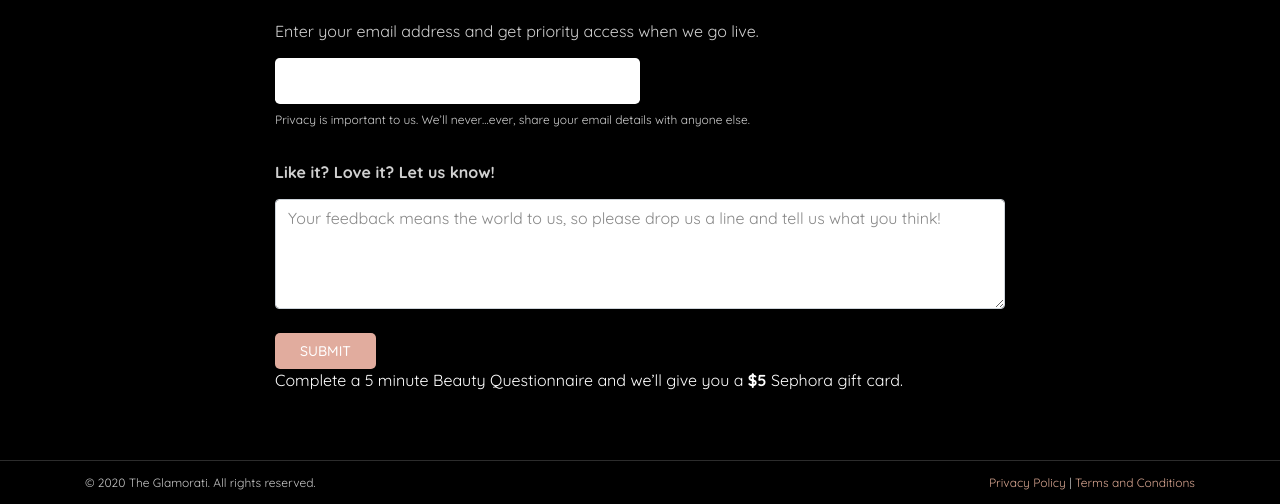
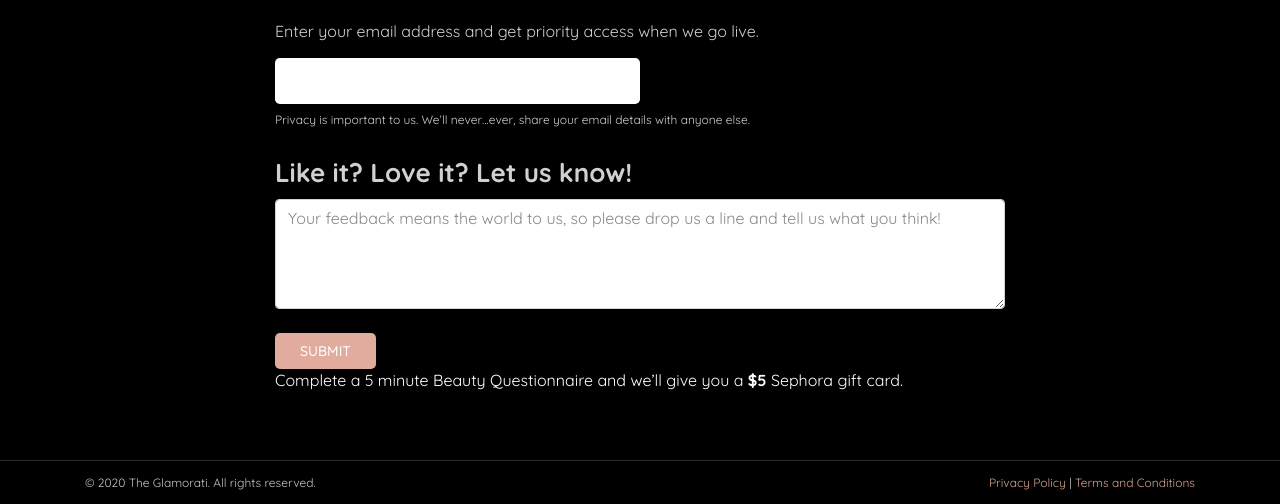
Before and after one commit to Glamorati/glamorati, a plain HTML site: page join.html in a window 1280 px wide. Shown: the part 296-800 px from the top of the page. Drawn offline with nearby package versions, Linux system fonts and the light colour scheme.

Commit message:
Update join.html

```diff
--- a/join.html
+++ b/join.html
@@ -120,7 +120,7 @@
                     share your email details with anyone else.</p>
                 </div>
 
-                 <p class="form-text text-muted"><strong>Like it? Love it? Let us know!</strong></p>
+                 <p class="form-text text-muted" style="font-size:26px;"><strong>Like it? Love it? Let us know!</strong></p>
                 <textarea name="Comments" class="form-control mb-4" id="" rows="4"
                   placeholder="Your feedback means the world to us, so please drop us a line and tell us what you think!"></textarea>
                 <!-- <button class="btn btn-primary submit border-0">Submit</button> -->
```
